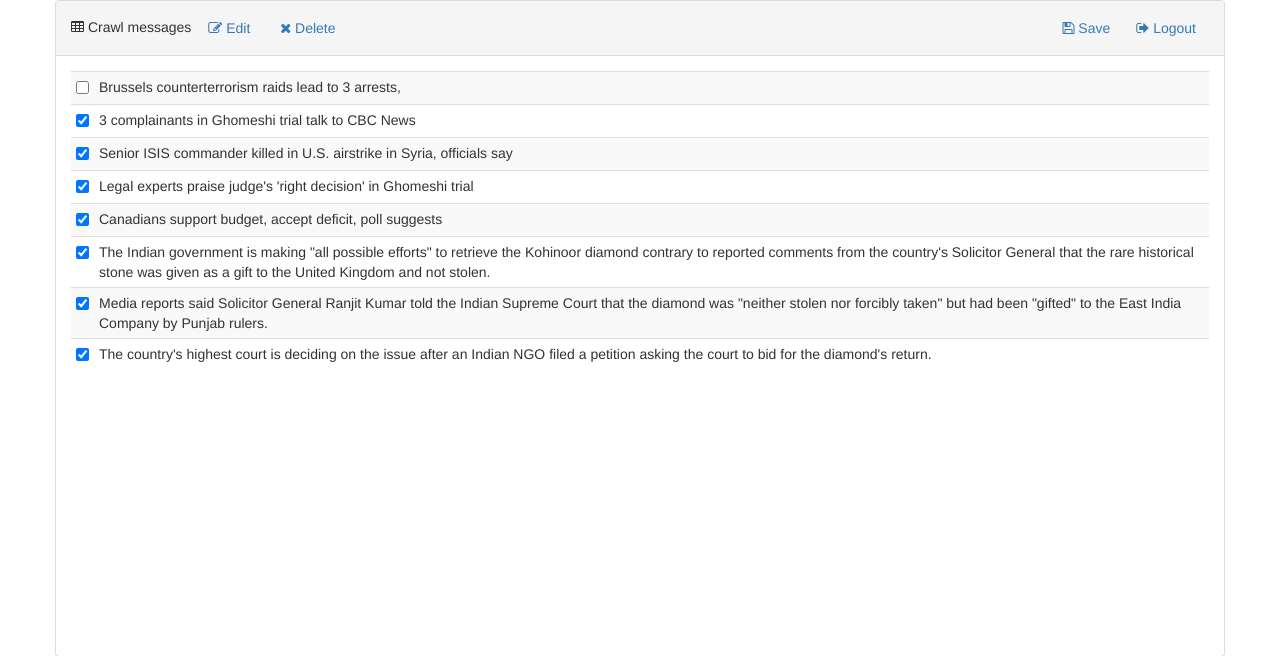
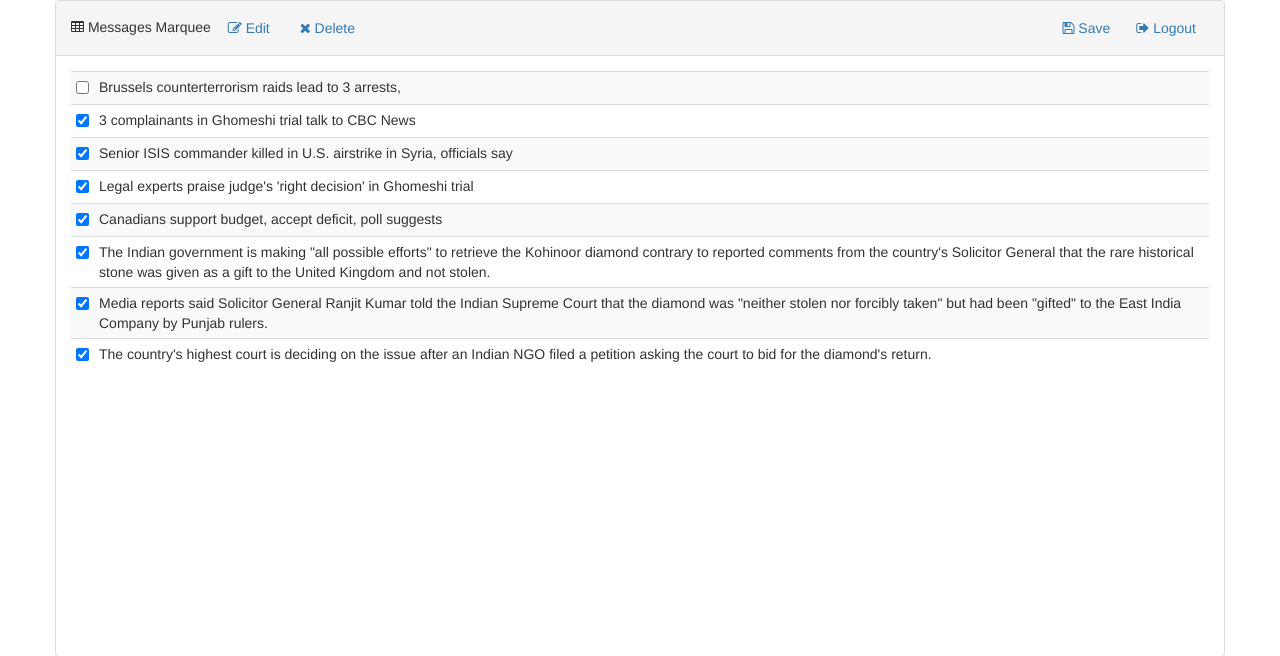
Before and after one commit to vladtitov/tableblue, a PHP site: page /admin.php in a window 1280 px wide. Shown: the top 656 px of the page. Run offline with PHP 8.4, Linux system fonts and the light colour scheme; the visitor is signed in with stand-in values (Sample User, id 1); some libraries are stand-ins or nearby versions.

Commit message:
Messages marquee  title

```diff
--- a/admin.php
+++ b/admin.php
@@ -48,7 +48,7 @@
                 </style>
                     <div>
                         <span class="fa fa-table"></span>
-                        Crawl messages
+                        Messages Marquee
                     </div>
                     <div>
                         <a id="btnEdit" class="btn">
```
